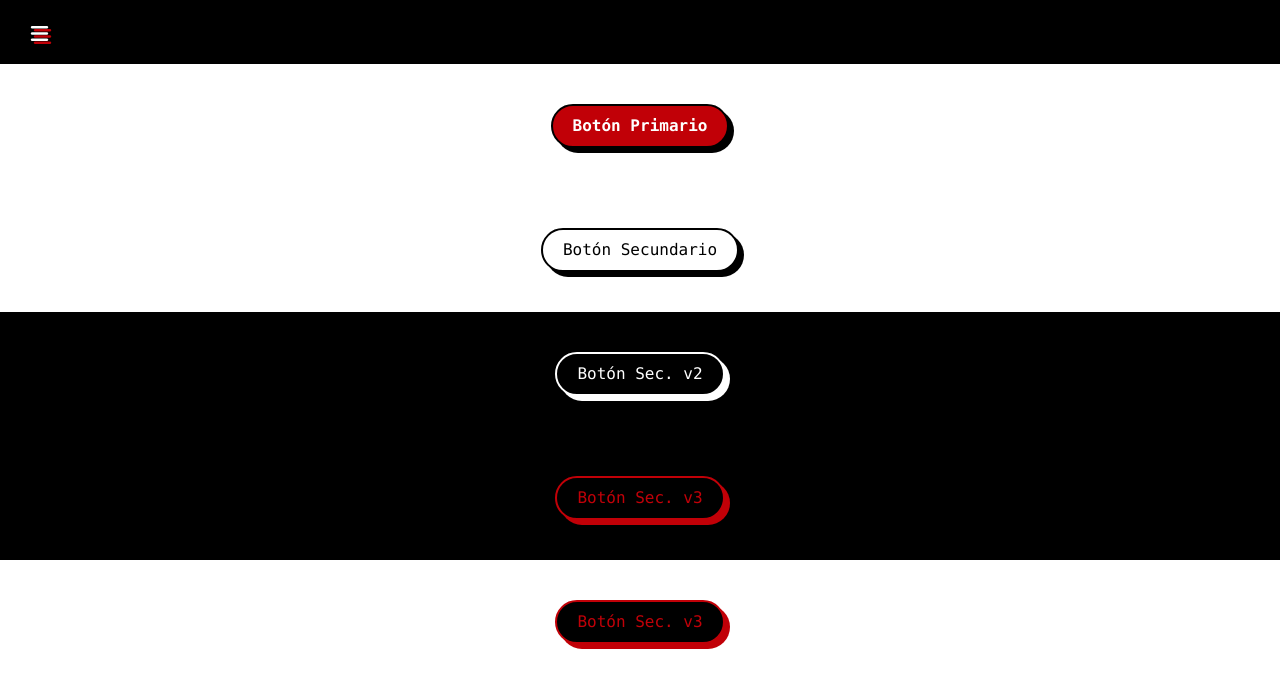
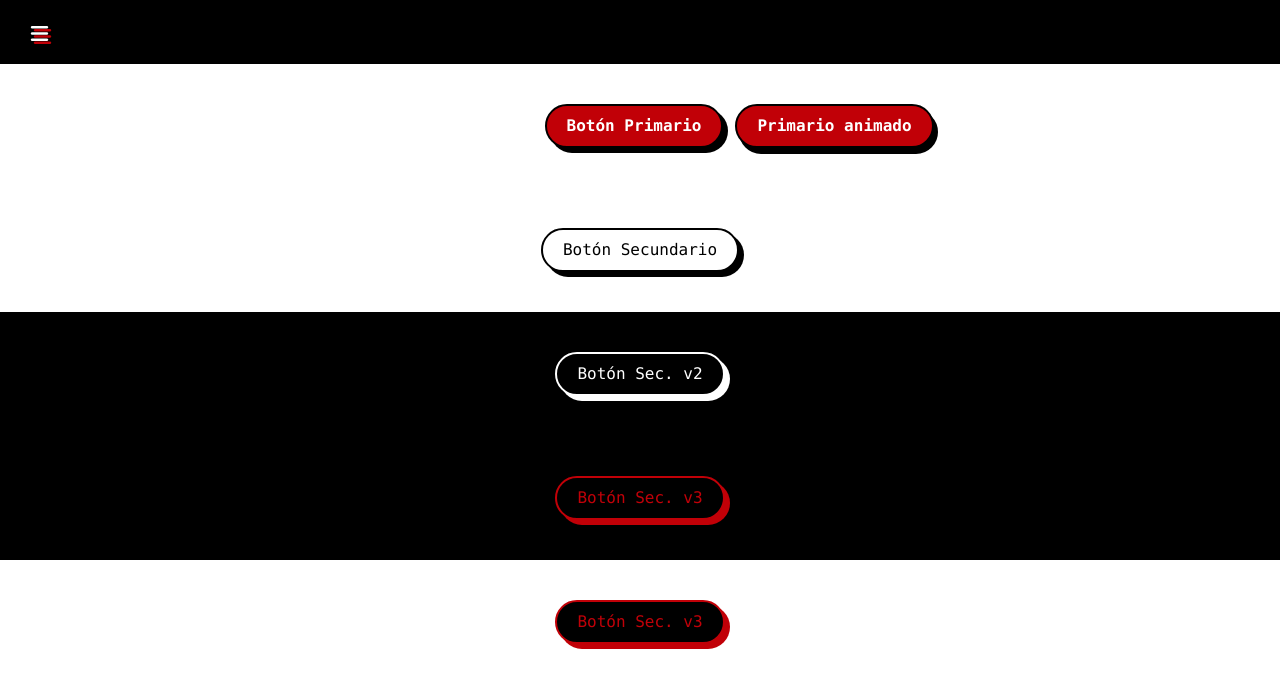
Before and after one commit to vdelaconcep/gonza, a React (Vite) app: page / in a window 1280 px wide. Shown: the top 688 px of the page. Built offline with nearby package versions, Linux system fonts and the light colour scheme.

Commit message:
Diseñando botones: animación

```diff
--- /dev/null
+++ b/src/components/botones/primarioAnimado.jsx
@@ -0,0 +1,23 @@
+import { motion } from "framer-motion";
+
+const PrimarioAnimado = ({ texto, accion }) => {
+
+    return (
+        <div className="relative flex justify-center p-0">
+            <motion.button
+                className="bg-red-700 text-white whitespace-nowrap font-mono font-semibold px-5 py-2 rounded-full border-2 border-black absolute bottom-0 left-0 z-20"
+                onClick={accion}
+                whileTap={{x: '4px', y: '5px'}}>
+                {texto ? texto : 'Primario animado'}
+            </motion.button>
+            <button
+                className="bg-black text-black whitespace-nowrap font-mono font-semibold px-5 py-2 rounded-full border-2 border-black absolute -bottom-1.5 left-1 z-10"
+                onClick={accion}>
+                {texto ? texto : 'Primario animado'}
+            </button>
+        </div>
+
+    );
+};
+
+export default PrimarioAnimado;
--- a/src/sections/principal.jsx
+++ b/src/sections/principal.jsx
@@ -2,12 +2,13 @@ import Primario from "@/components/botones/primario";
 import Secundario from "@/components/botones/secundario";
 import Secundariov2 from "@/components/botones/secundariov2";
 import Secundariov3 from "@/components/botones/secundariov3";
+import PrimarioAnimado from "@/components/botones/primarioAnimado";
 
 const Principal = () => {
     return (
         <main className="bg-white flex-1">
-            <div className="flex justify-center p-10">
-                <Primario />
+            <div className="flex justify-center gap-3 p-10">
+                <Primario /> <PrimarioAnimado />
             </div>
             <div className="flex justify-center p-10">
                 <Secundario />
@@ -22,6 +23,8 @@ const Principal = () => {
                 <Secundariov3 />
             </div>
 
+
+
         </main>
     );
 };
```
